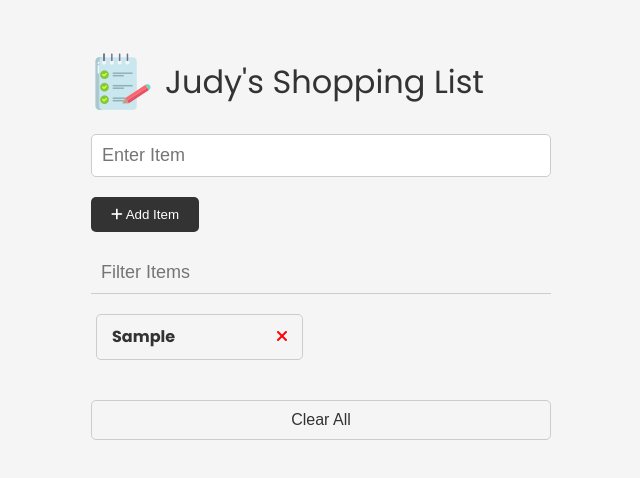
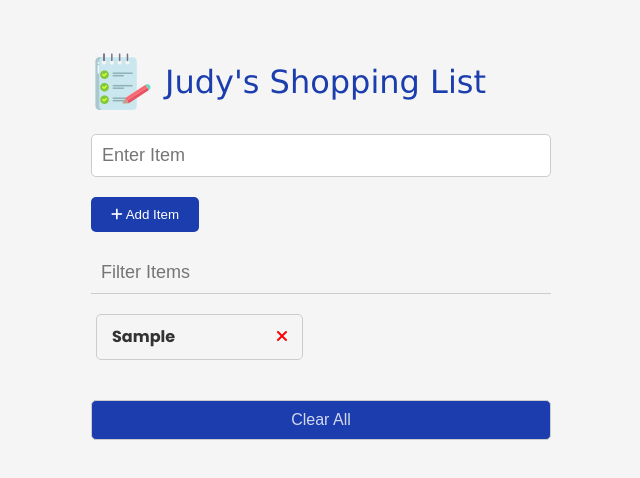
Before and after one commit to JerryApplegarth/Judy-Shopping-List, a plain HTML site: page index.html in a window 1280 px wide. Both pictures are taken after typing "Sample" into the empty fields and a click on the button "Add Item". Shown: the whole page, without its empty margins (319-959 px from the left). Drawn offline with Linux system fonts and the light colour scheme.

Commit message:
color changes

```diff
--- a/styles.css
+++ b/styles.css
@@ -22,8 +22,11 @@ header {
 }
 
 header h1 {
-    font-weight: 300;
+    font-family: Verdana, Geneva, Tahoma, sans-serif;
+    font-weight: 500;
+    color: #1b3dad;
     margin-left: 10px;
+
 }
 
 .container {
@@ -57,7 +60,7 @@ header h1 {
 
 /* Buttons */
 .btn {
-    background-color: #333;
+    background-color: #1b3dad;
     color: #fff;
     border: none;
     border-radius: 5px;
@@ -82,8 +85,8 @@ header h1 {
     margin-top: 20px;
     width: 100%;
     font-size: 16px;
-    background-color: transparent;
-    color: #333;
+    background-color: #1b3dad;
+    color: #d4d8ee;
     border: 1px solid #ccc;
     border-radius: 5px;
     padding: 10px 20px;
```
